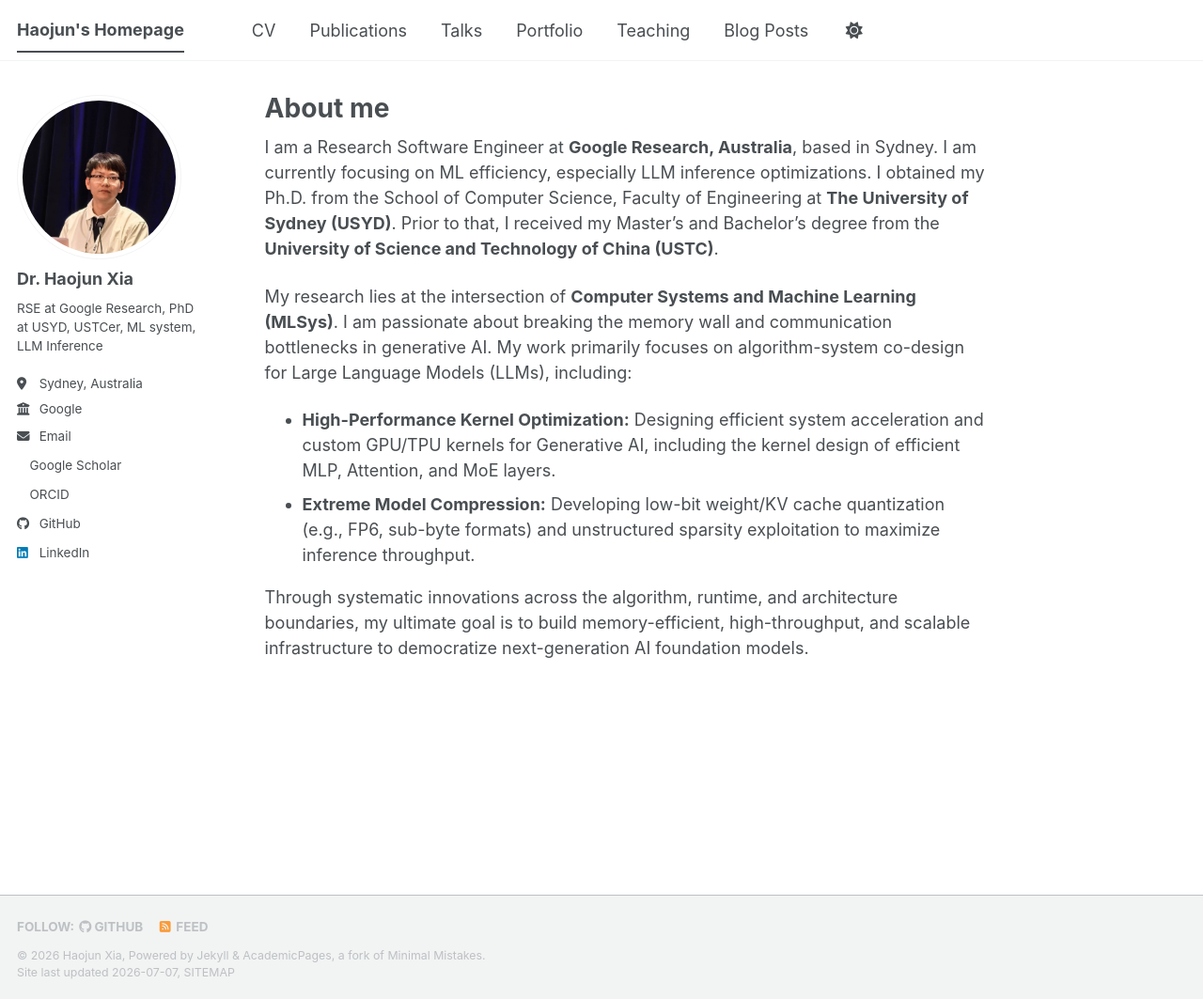
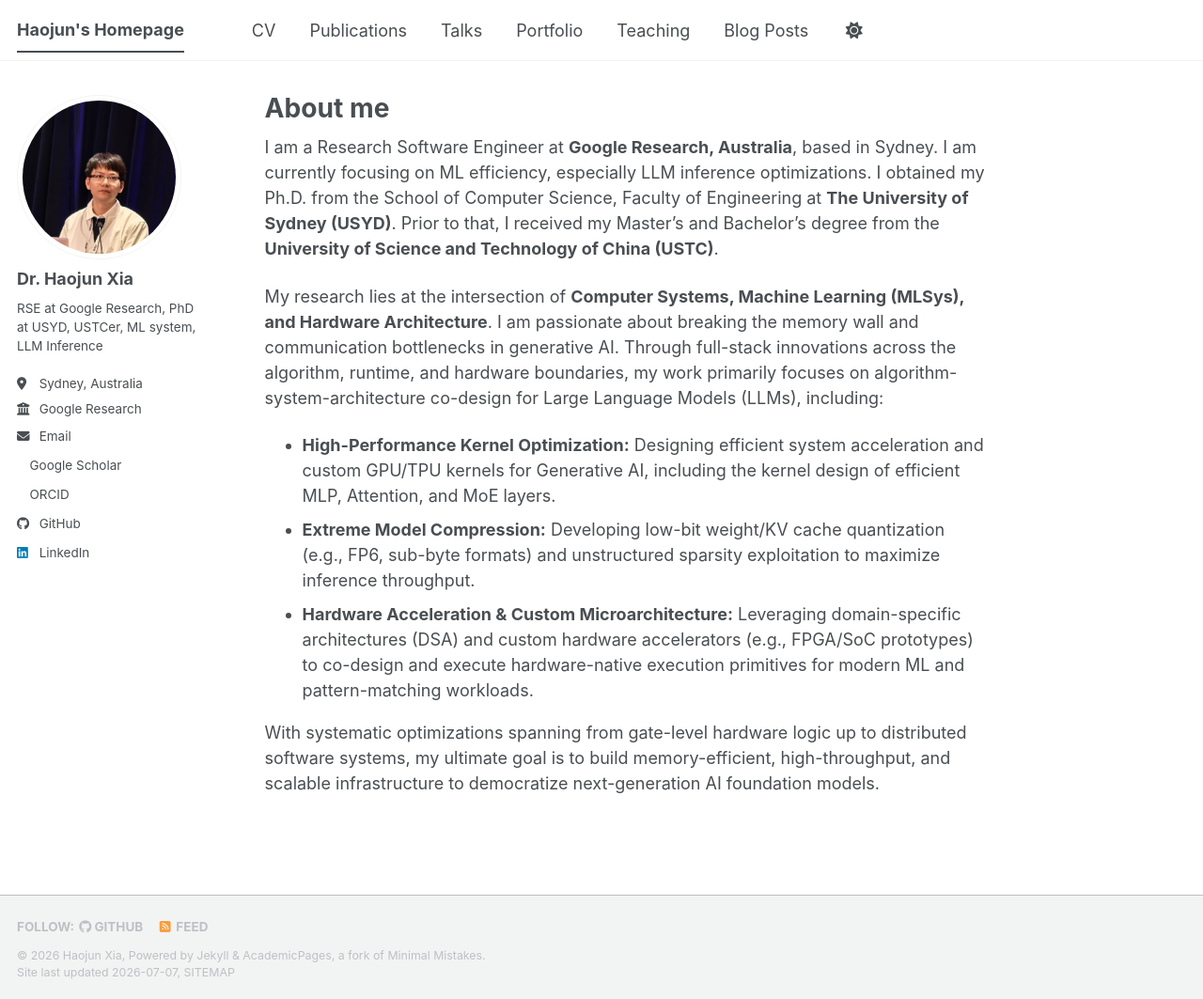
Before and after one commit to Summer-Summer/Summer-Summer.github.io, a Jekyll site: the page built from _pages/about.md, in a window 1280 px wide and 1063 px high. Shown: the whole window at 94% size. Built offline with Jekyll 4.4.1, drawn with Linux system fonts in a browser that asks for light colours; a style sheet for code colours, icons or effects is not loaded.

Commit message:
update about me.

```diff
--- a/_config.yml
+++ b/_config.yml
@@ -28,7 +28,7 @@
   pronouns         : #"he/his"
   bio              : "RSE at Google Research, PhD at USYD, USTCer, ML system, LLM Inference"
   location         : "Sydney, Australia"
-  employer         : "Google"
+  employer         : "Google Research"
   uri              : # URL
   email            : "xhjustc@mail.ustc.edu.cn"
 
--- a/_pages/about.md
+++ b/_pages/about.md
@@ -9,8 +9,10 @@
 
 I am a Research Software Engineer at **Google Research, Australia**, based in Sydney. I am currently focusing on ML efficiency, especially LLM inference optimizations. I obtained my Ph.D. from the School of Computer Science, Faculty of Engineering at **The University of Sydney (USYD)**. Prior to that, I received my Master's and Bachelor's degree from the **University of Science and Technology of China (USTC)**.
 
-My research lies at the intersection of **Computer Systems and Machine Learning (MLSys)**. I am passionate about breaking the memory wall and communication bottlenecks in generative AI. My work primarily focuses on algorithm-system co-design for Large Language Models (LLMs), including:
+My research lies at the intersection of **Computer Systems, Machine Learning (MLSys), and Hardware Architecture**. I am passionate about breaking the memory wall and communication bottlenecks in generative AI. Through full-stack innovations across the algorithm, runtime, and hardware boundaries, my work primarily focuses on algorithm-system-architecture co-design for Large Language Models (LLMs), including:
+
 * **High-Performance Kernel Optimization:** Designing efficient system acceleration and custom GPU/TPU kernels for Generative AI, including the kernel design of efficient MLP, Attention, and MoE layers.
 * **Extreme Model Compression:** Developing low-bit weight/KV cache quantization (e.g., FP6, sub-byte formats) and unstructured sparsity exploitation to maximize inference throughput.
+* **Hardware Acceleration & Custom Microarchitecture:** Leveraging domain-specific architectures (DSA) and custom hardware accelerators (e.g., FPGA/SoC prototypes) to co-design and execute hardware-native execution primitives for modern ML and pattern-matching workloads.
 
-Through systematic innovations across the algorithm, runtime, and architecture boundaries, my ultimate goal is to build memory-efficient, high-throughput, and scalable infrastructure to democratize next-generation AI foundation models.
+With systematic optimizations spanning from gate-level hardware logic up to distributed software systems, my ultimate goal is to build memory-efficient, high-throughput, and scalable infrastructure to democratize next-generation AI foundation models.
```
